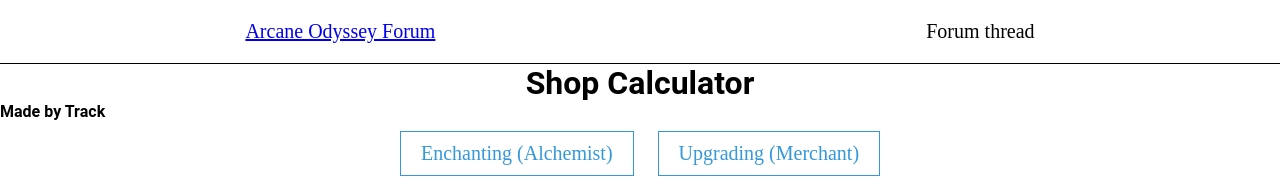
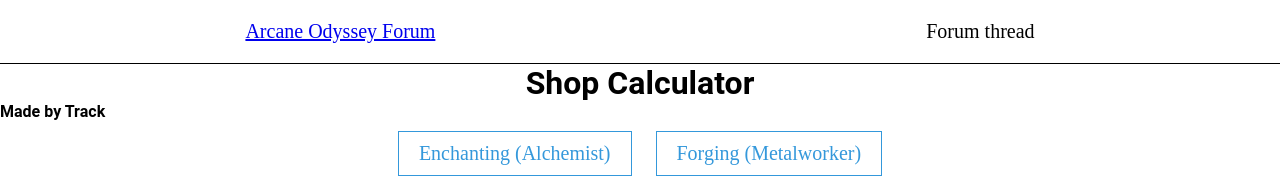
Before and after one commit to Tracck/AO-Shop-Calculator, a plain HTML site: page index.html in a window 1280 px wide. Shown: the top 185 px of the page. Drawn offline with Linux system fonts and the light colour scheme.

Commit message:
Fixed typo
Changed "Upgrade (Merchant)" on line 25 to "Forging (Metalworker)"

```diff
--- a/index.html
+++ b/index.html
@@ -22,7 +22,7 @@
 
         <div class="container">
             <button type="button" class="btn btn1" id="Enchant">Enchanting (Alchemist)</button>
-            <button type="button" class="btn btn2" id="Upgrade">Upgrading (Merchant)</button>
+            <button type="button" class="btn btn2" id="Upgrade">Forging (Metalworker)</button>
         </div>
         <hr>
 
```
